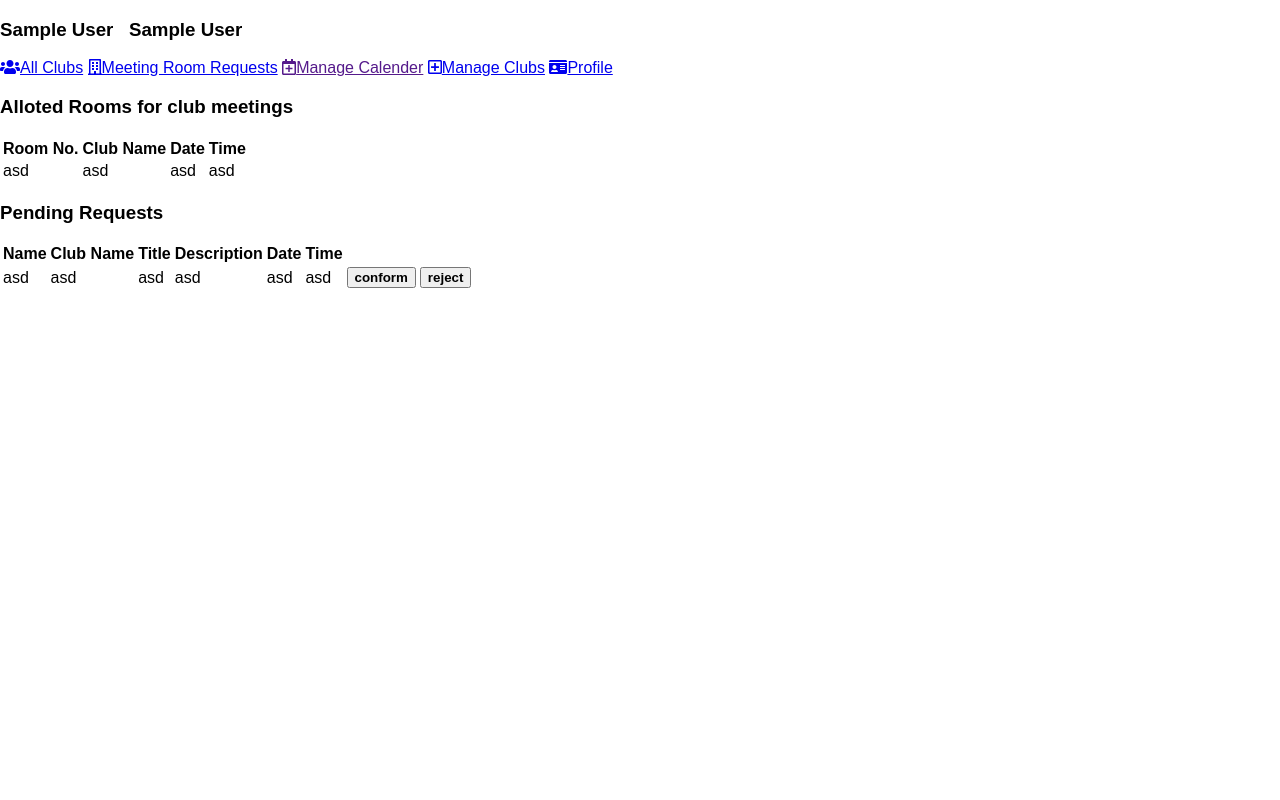
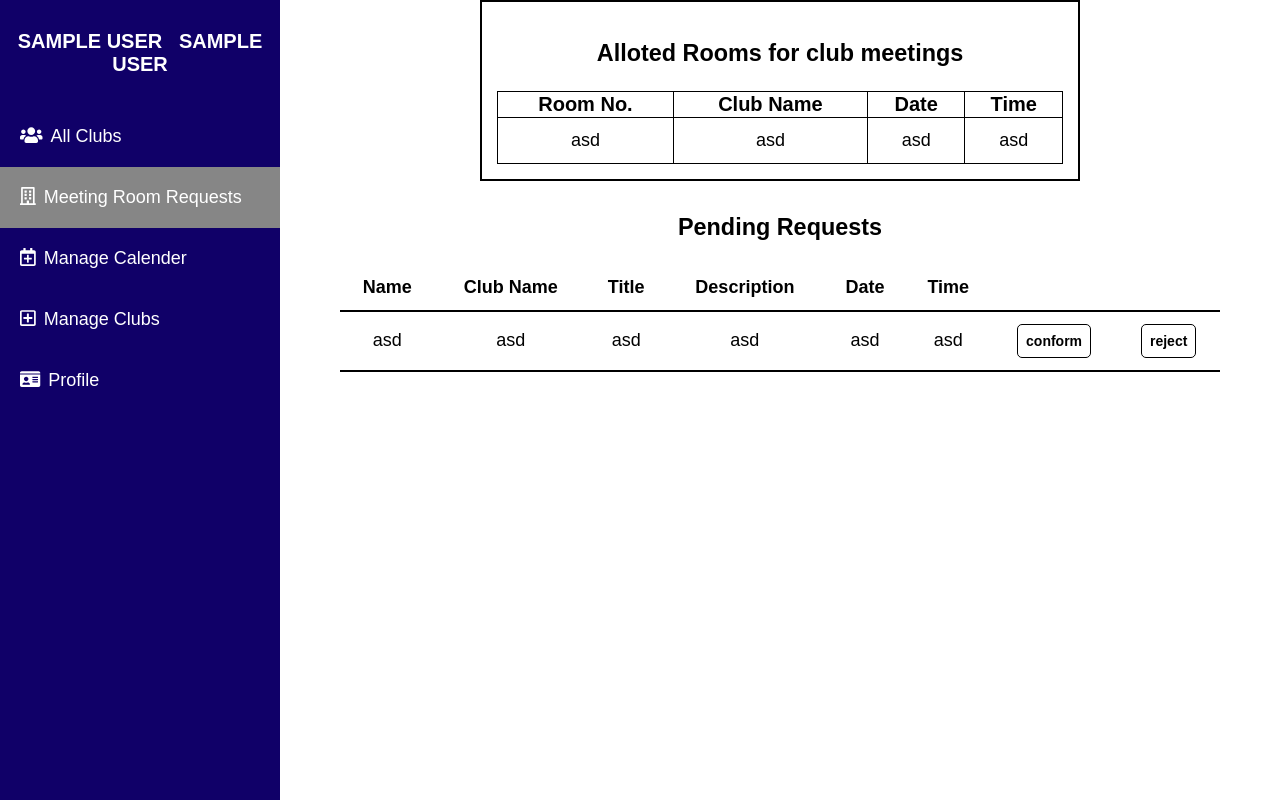
Before and after one commit to pradnyahaval/Club_Management_System, a PHP site: page /admin/allot_meeting_room.php in a window 1280 px wide. Shown: the part 76-876 px from the top of the page. Before the commit the page ends 364 px from the top, so only its background shows below. Run offline with PHP 8.4, Linux system fonts and the light colour scheme; the visitor is signed in with stand-in values (Sample User, id 1).

Commit message:
Add files via upload

```diff
--- /dev/null
+++ b/css/allot_meeting_room.css
@@ -0,0 +1,67 @@
+.wrapper .main_containt{
+    margin-left: 280px;
+    height: auto;
+    position: relative;
+}
+
+.wrapper .main_containt .alloted{
+    margin-left: 20%;
+    margin-right: 20%;
+    width: auto;
+    border: 2px solid black;
+    padding:15px;
+    font-size: 20px;
+    text-align: center;
+}
+
+.wrapper .main_containt .alloted .table1{
+    width: 100%;
+    border-collapse: collapse;
+    text-align: center;
+}
+
+.wrapper .main_containt .alloted .table1 th{
+    border: 1px solid black;
+}
+
+.wrapper .main_containt .alloted .table1 td{
+    border: 1px solid black;
+}
+
+.wrapper .main_containt .requests{
+    margin-left: 5%;
+    margin-right: 5%;
+    width: auto;
+    padding:10px;
+    font-size: 20px;
+    text-align: center;
+}
+
+.wrapper .main_containt .requests .table2{
+    width: 100%;
+    border-collapse: collapse;
+    text-align: center;
+}
+
+.wrapper .main_containt .requests .table2 th, td{
+    padding:12px;
+    font-size: 18px;
+    border-bottom: 2px solid black;
+}
+
+.wrapper .main_containt .requests .table2 .con_btn, .re_btn{
+    background-color: white;
+    border: 1px solid black;
+    border-radius: 5px;
+    padding: 8px;
+    cursor: pointer;
+    font-size: 14px;
+}
+
+.wrapper .main_containt .requests .table2 .con_btn:hover {
+    background-color: #0ae414;
+}
+
+.wrapper .main_containt .requests .table2 .re_btn:hover {
+    background-color: #e4110a;
+}
--- a/css/header.css
+++ b/css/header.css
@@ -11,6 +11,7 @@ body {
   text-align: justify;
   font-size: 30px;
   color: white;
+  position: relative;
 }
 
 .header a {
@@ -31,18 +32,18 @@ body {
 }
 
 .header a:hover {
-    border: 2px solid white;
+  border: 2px solid  #868686;
 }
 
 .header a.active {
-    border: 2px solid white;
+  border: 2px solid  #868686;
 }
 
 .header-right {
   float: right;
 }
 
-  @media screen and (max-width: 500px) {
+@media screen and (max-width: 600px) {
   .header a {
     float: none;
     display: block;
--- a/css/login.css
+++ b/css/login.css
@@ -1,4 +1,5 @@
 body {font-family: Arial, Helvetica, sans-serif;}
+
 .container{
   margin-top: 20px;
   margin-left: auto;
@@ -6,7 +7,7 @@ body {font-family: Arial, Helvetica, sans-serif;}
   width: 400px;
 }
 
-input[type=text], input[type=password] {
+.container input[type=password], input[type=email] {
   width: 100%;
   padding: 12px 20px;
   margin: 8px 0;
--- /dev/null
+++ b/css/sidebar.css
@@ -0,0 +1,49 @@
+.wrapper .sidebar {
+  margin: 0;
+  padding: 0;
+  width: 280px;
+  background-color: #100068;
+  position:absolute;
+  height: 100%;
+  overflow: auto;
+  font-size: 18px;
+}
+
+.wrapper .sidebar h3{
+  padding: 10px;
+  font-size: 20px;
+  color: white;
+  text-transform: uppercase;
+  text-align: center;
+}
+
+.wrapper .sidebar i{
+  margin-right: 8px;
+}
+
+.wrapper .sidebar a {
+  display: block;
+  color: white;
+  padding: 20px;
+  text-decoration: none;
+}
+
+.wrapper .sidebar a.active {
+  background-color: #868686;
+  color: white;
+}
+
+.wrapper .sidebar a:hover:not(.active) {
+  border: 2px solid #868686;
+  color: white;
+}
+
+@media screen and (max-width: 600px) {
+  .wrapper .sidebar{
+    width: 100%;
+    height: auto;
+    position: relative;
+    text-align: center;
+    float: none;
+  }
+}
```
Also changed, not shown: css/club_list.css (added, +30 -0 lines), css/index_style.css (+14 -12 lines), css/manage_clubs.css (added, +49 -0 lines), css/manage_members.css (added, +49 -0 lines), css/profile.css (added, +52 -0 lines), css/request_meeting_room.css (added, +37 -0 lines), css/task_notice.css (added, +49 -0 lines), css/task_notice_list.css (added, +58 -0 lines). Lines whose indentation alone changed are shown as unchanged.
